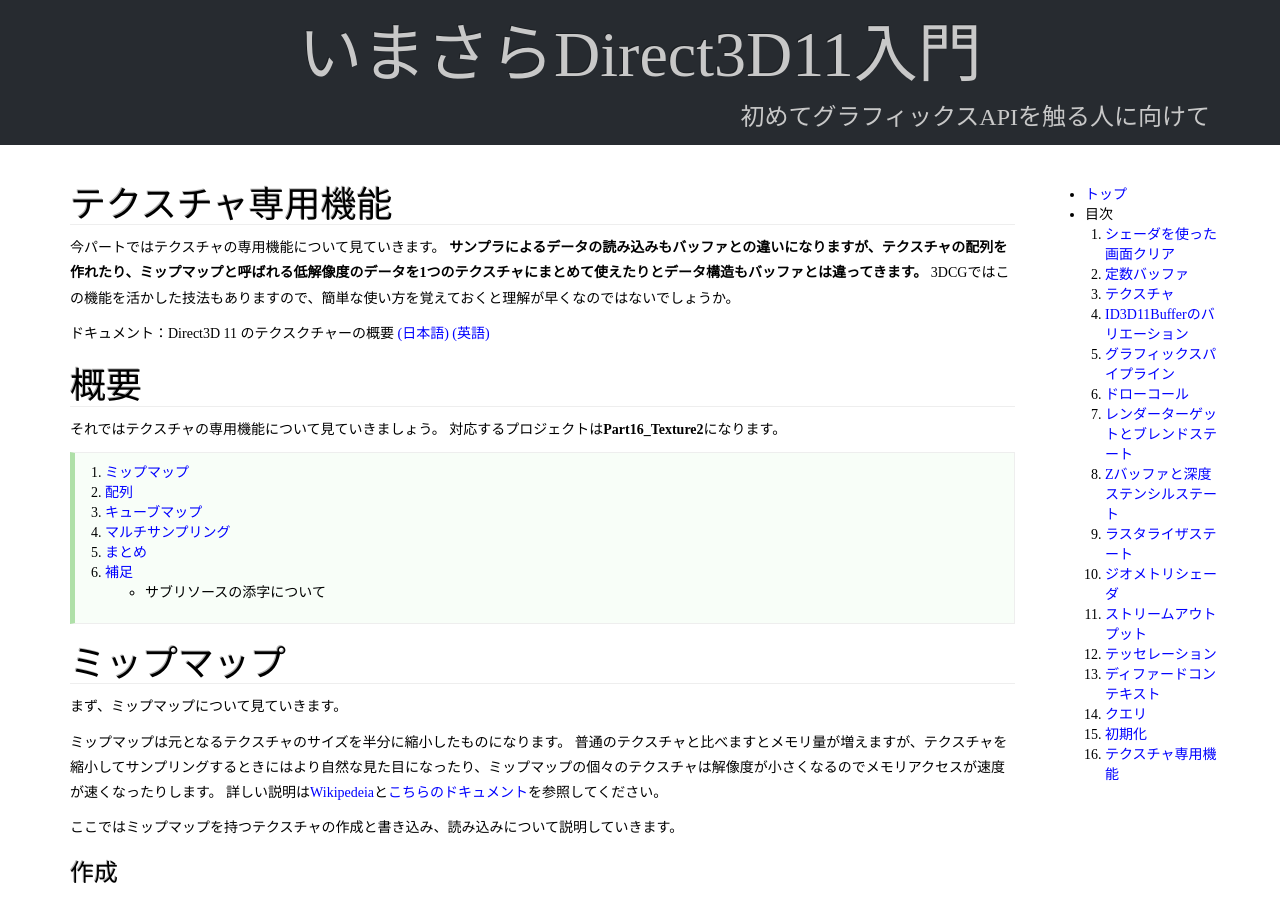
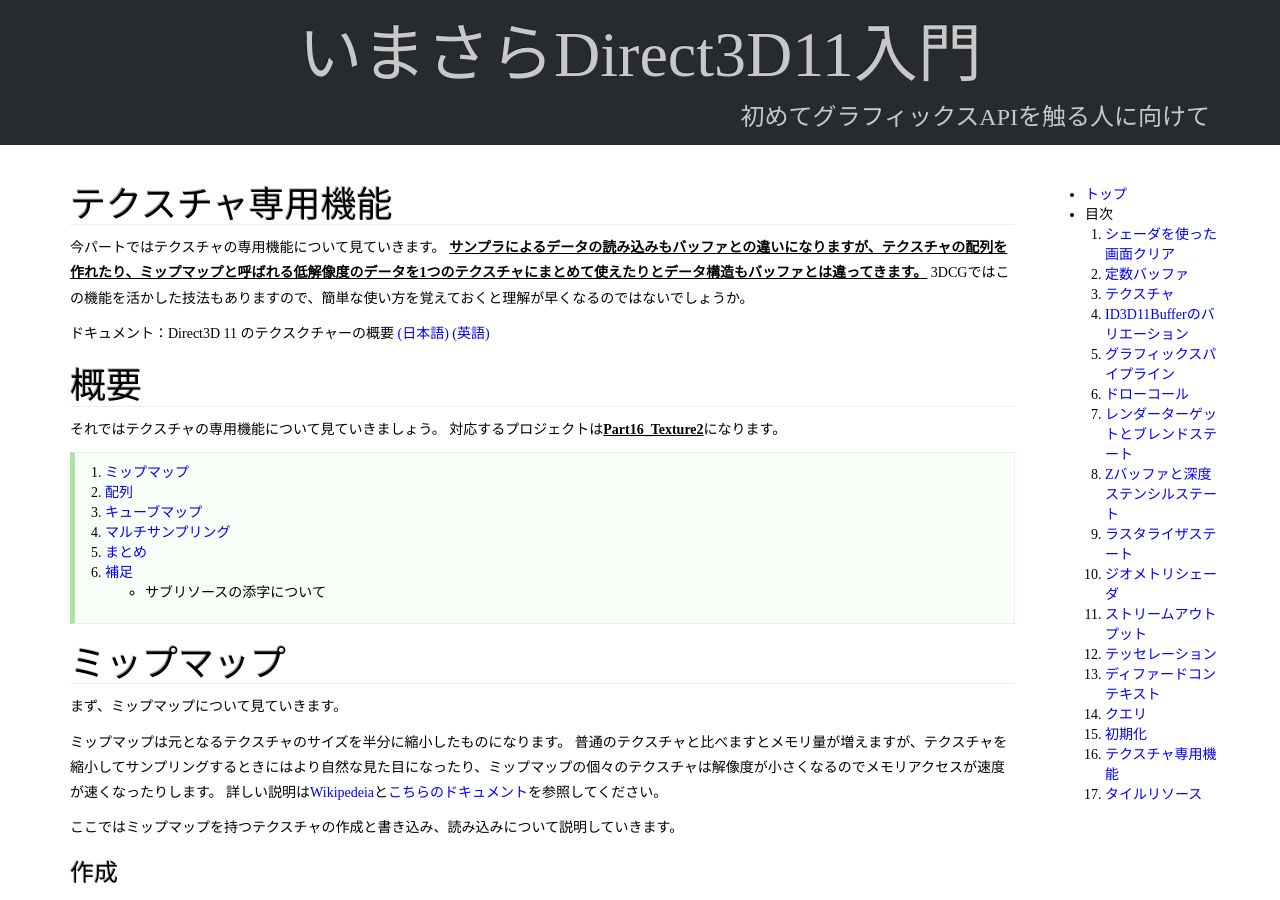
Before and after one commit to tositeru/ImasaraDX11, a Jekyll site: the page built from _posts/1016-05-15-texture2.markdown, in a window 1280 px wide and 900 px high. Built offline with Jekyll 4.4.1, drawn with Linux system fonts in a browser that asks for light colours.

Commit message:
Part17作成

```diff
--- a/_posts/1016-05-15-texture2.markdown
+++ b/_posts/1016-05-15-texture2.markdown
@@ -2,13 +2,13 @@
 layout: default
 title: "テクスチャ専用機能"
 categories: part
-description: ""
+description: "今パートではテクスチャの専用機能について見ていきます。"
 ---
 <h1 class="under-bar">テクスチャ専用機能</h1>
 
 今パートではテクスチャの専用機能について見ていきます。
-<b>サンプラによるデータの読み込みもバッファとの違いになりますが、テクスチャの配列を作れたり、ミップマップと呼ばれる低解像度のデータを1つのテクスチャにまとめて使えたりとデータ構造もバッファとは違ってきます。</b>
-3DCGではこの機能を活かした技法もありますので、簡単な使い方を覚えておくと理解が早くなのではないでしょうか。
+<span class="important">サンプラによるデータの読み込みもバッファとの違いになりますが、テクスチャの配列を作れたり、ミップマップと呼ばれる低解像度のデータを1つのテクスチャにまとめて使えたりとデータ構造もバッファとは違ってきます。</span>
+3DCGではこの機能を活かした技法もありますので、簡単な使い方を覚えておくと理解が早くなるのではないでしょうか。
 
 ドキュメント：Direct3D 11 のテクスクチャーの概要
 [(日本語)][TEXTURE_OVERVIEW_JP]
@@ -19,7 +19,7 @@
 
 <h1 class="under-bar">概要</h1>
 それではテクスチャの専用機能について見ていきましょう。
-対応するプロジェクトは<b>Part16_Texture2</b>になります。
+対応するプロジェクトは<span class="important">Part16_Texture2</span>になります。
 
 <div class="summary">
   <ol>
@@ -52,13 +52,13 @@
 
 <h3>作成</h3>
 
-<b>ミップマップを持つテクスチャを作るときは<l>D3D11_TEXTURE2D_DESC</l>の<l>MipLevels</l>に必要となるミップマップの数を指定します。</b>
+<span class="important">ミップマップを持つテクスチャを作るときは<span class="keyward">D3D11_TEXTURE2D_DESC</span>の<span class="keyward">MipLevels</span>に必要となるミップマップの数を指定します。</span>
 その他は今までのテクスチャの作成と同じです。
 ちなみにミップマップの各要素をミップレベルと呼びます。
 
 GPUに設定するときもシェーダリソースビューやアンオーダードアクセスビューを使用します。
-<b>ただし、アンオーダードアクセスビューを使うときはミップレベルの数分用意する必要があるので忘れないで下さい。</b>
-<b>シェーダリソースビューは1つのビューで全ミップレベルにアクセスできますが、作成時の設定で1つのミップマップにしかアクセス出来ないようにしたり、最大レベルを指定したり出来ます。</b>
+<span class="important">ただし、アンオーダードアクセスビューを使うときはミップレベルの数分用意する必要があるので忘れないで下さい。</span>
+<span class="important">シェーダリソースビューは1つのビューで全ミップレベルにアクセスできますが、作成時の設定で1つのミップマップにしかアクセス出来ないようにしたり、最大レベルを指定したり出来ます。</span>
 
 {% highlight c++ %}
 // Scene::initMipmap関数の一部
@@ -103,12 +103,12 @@
   <h3>ID3D11DeviceContext::GenerateMips</h3>
   <p>
     サンプルではアンオーダードアクセスビューを使って各ミップレベルの内容を書き込んでいました。
-    ですが、<l>ID3D11DeviceContext::GenerateMips</l>を使用すると、最上位のミップレベルの内容をもとに下層のミップレベルを自動生成することが出来ます。
+    ですが、<span class="keyward">ID3D11DeviceContext::GenerateMips</span>を使用すると、最上位のミップレベルの内容をもとに下層のミップレベルを自動生成することが出来ます。
     機能レベルによっては対応していないフォーマットがあるので注意してください。
-    <b><l>ID3D11DeviceContext::GenerateMips</l>を使用するときは<l>BindFlags</l>に<l>D3D11_BIND_RENDER_TARGET</l>と<l>D3D11_BIND_SHADER_RESOURCE</l>を指定した上で<l>MiscFlags</l>にD3D11_RESOURCE_MISC_GENERATE_MIPSを設定する必要があります。</b>
+    <span class="important"><span class="keyward">ID3D11DeviceContext::GenerateMips</span>を使用するときは<span class="keyward">BindFlags</span>に<span class="keyward">D3D11_BIND_RENDER_TARGET</span>と<span class="keyward">D3D11_BIND_SHADER_RESOURCE</span>を指定した上で<span class="keyward">MiscFlags</span>にD3D11_RESOURCE_MISC_GENERATE_MIPSを設定する必要があります。</span>
   </p>
   <p>
-    ドキュメント：<l>ID3D11DeviceContext::GenerateMips</l>
+    ドキュメント：<span class="keyward">ID3D11DeviceContext::GenerateMips</span>
     <a href="https://msdn.microsoft.com/ja-jp/library/ee419632(v=vs.85).aspx">(日本語)</a>
     <a href="https://msdn.microsoft.com/en-us/library/windows/desktop/ff476426(v=vs.85).aspx">(英語)</a>
   </p>
@@ -116,7 +116,7 @@
 
 <h3>書き込み</h3>
 各ミップレベルへの書き込みを行うシェーダは以下のようになります。
-<b>と言いましても、今までのRWTexture2Dと変わりません。</b>
+<span class="important">と言いましても、今までのRWTexture2Dと変わりません。</span>
 GPUへの設定も変わりません。書き込みたいミップレベルのアンオーダードアクセスビューを設定するのを忘れないようにするだけです。
 
 {% highlight hlsl %}
@@ -155,8 +155,8 @@
 
 ミップマップの読み込みは少し異なります。
 
-サンプラを使う場合は<l>SampleLevel</l>の第3引数に読み込みたいミップレベルを指定します。
-<b>添字を使った場合は<l>mips.Operator[][]</l>を使用します。</b>
+サンプラを使う場合は<span class="keyward">SampleLevel</span>の第3引数に読み込みたいミップレベルを指定します。
+<span class="important">添字を使った場合は<span class="keyward">mips.Operator[][]</span>を使用します。</span>
 使い方は下のコードを参考にしてください。
 
 ドキュメント：
@@ -212,13 +212,13 @@
 この配列は文字通りの配列で、テクスチャは配列を作ることが出来ます。
 
 <h3>作成</h3>
-<b>配列を持つテクスチャを作るには<l>D3D11_TEXTURE2D_DESC</l>の<l>ArraySize</l>に配列の要素数を指定するだけできます。</b>
+<span class="important">配列を持つテクスチャを作るには<span class="keyward">D3D11_TEXTURE2D_DESC</span>の<span class="keyward">ArraySize</span>に配列の要素数を指定するだけできます。</span>
 配列でないテクスチャを作るときは必ず１を指定してください。
 
-<b>後、ミップマップと異なりアンオーダードアクセスビューは１つで全要素にアクセスできます。</b>
+<span class="important">後、ミップマップと異なりアンオーダードアクセスビューは１つで全要素にアクセスできます。</span>
 シェーダリソースビューはミップマップと同じで１つで全要素にアクセス可能です。
 
-<b>補足ですが、配列とミップマップは同時作成することが可能ですので必要に応じて設定を行ってください。</b>
+<span class="important">補足ですが、配列とミップマップは同時作成することが可能ですので必要に応じて設定を行ってください。</span>
 
 {% highlight c++ %}
 // Scene::initArrayの一部
@@ -259,10 +259,10 @@
 
 <h3>書き込み</h3>
 
-<b>配列に書き込む際は座標に加えて書き込み先の要素の添字を指定します。</b>
+<span class="important">配列に書き込む際は座標に加えて書き込み先の要素の添字を指定します。</span>
 
-例えば<l>RWTexture2D</l>の場合なら<l>uint3</l>を使ってアクセスします。
-<b><l>uint3.xy</l>でテクスチャの座標を、<l>uint3.z</l>で配列の添字を指定します。</b>
+例えば<span class="keyward">RWTexture2D</span>の場合なら<span class="keyward">uint3</span>を使ってアクセスします。
+<span class="important"><span class="keyward">uint3.xy</span>でテクスチャの座標を、<span class="keyward">uint3.z</span>で配列の添字を指定します。</span>
 
 {% highlight hlsl %}
 cbuffer Param :register(b0)
@@ -292,7 +292,7 @@
 {% endhighlight %}
 
 <h3>読み込み</h3>
-<b>配列の読み込みも書き込みと同じく、座標と配列の添字を指定することでアクセスできます。</b>
+<span class="important">配列の読み込みも書き込みと同じく、座標と配列の添字を指定することでアクセスできます。</span>
 
 {% highlight hlsl %}
 // CSArrayRead.hlsl
@@ -336,16 +336,16 @@
 次はキューブマップについて見ていきます。
 
 キューブマップは[環境マッピング][ENV_MAP]という鏡などの映り込みや周囲の環境光を再現するときによく使われるものです。
-<b>キューブマップ自体のデータ構造はテクスチャ配列と変わりません。ですがデータの並びに意味があります。</b>
+<span class="important">キューブマップ自体のデータ構造はテクスチャ配列と変わりません。ですがデータの並びに意味があります。</span>
 0番目はX軸方向の環境を,1番目は-X軸方向の環境,2番目はy軸方向の環境を...といった感じです。
 
 [ENV_MAP]:https://ja.wikipedia.org/wiki/%E7%92%B0%E5%A2%83%E3%83%9E%E3%83%83%E3%83%94%E3%83%B3%E3%82%B0
 
-<b>もちろんキューブマップも配列やミップマップを持つことができます。</b>
+<span class="important">もちろんキューブマップも配列やミップマップを持つことができます。</span>
 
 <h3>作成</h3>
-<b>キューブマップを作成するときは<l>ArraySize</l>に6を指定します。</b>
-<b>配列の場合は6の倍数になるようにします。</b>
+<span class="important">キューブマップを作成するときは<span class="keyward">ArraySize</span>に6を指定します。</span>
+<span class="important">配列の場合は6の倍数になるようにします。</span>
 
 {% highlight c++ %}
 // Scene::initCubemap関数
@@ -417,11 +417,11 @@
 }
 {% endhighlight %}
 
-<b>上の<l>SV_RenderTargetArrayIndex</l>がもっとも重要な部分になります。</b>
-<b>レンダーターゲットにはテクスチャ配列を指定することが出来ますが、何もしなければ０番目の要素にしか書き込みができません。</b>
-<b>それを防ぐために<l>SV_RenderTargetArrayIndex</l>を指定した変数に書き込みたい要素の添字を指定します。</b>
+<span class="important">上の<span class="keyward">SV_RenderTargetArrayIndex</span>がもっとも重要な部分になります。</span>
+<span class="important">レンダーターゲットにはテクスチャ配列を指定することが出来ますが、何もしなければ０番目の要素にしか書き込みができません。</span>
+<span class="important">それを防ぐために<span class="keyward">SV_RenderTargetArrayIndex</span>を指定した変数に書き込みたい要素の添字を指定します。</span>
 
-ドキュメント：<l>SV_RenderTargetArrayIndex</l>
+ドキュメント：<span class="keyward">SV_RenderTargetArrayIndex</span>
 [(日本語)][Semantics_JP]
 [(英語)][Semantics_EN]
 
@@ -431,7 +431,7 @@
 <h3>読み込み</h3>
 
 キューブマップの読み込みは他のものとは大きく異なります。
-<b>読み込みはサンプラのみで、UV座標ではなく方向を表す<l>float3</l>でサンプリングする場所を指定します。</b>
+<span class="important">読み込みはサンプラのみで、UV座標ではなく方向を表す<span class="keyward">float3</span>でサンプリングする場所を指定します。</span>
 このことからキューブマップを環境マッピングを行うのに特化したものといえるでしょう。
 
 {% highlight hlsl %}
@@ -474,11 +474,11 @@
 
 <h3>作成</h3>
 
-マルチサンプリングテクスチャの作るには<l>D3D11_TEXTURE2D_DESC</l>の<l>SampleDesc</l>を使用します。
-<l>SampleDesc</l>はメンバに<l>Count(サンプリング数)</l>と<l>Quality(品質)</l>の２つ持っています。
-<b><l>Quality</l>はGPUによっては使用できる値が異なりますので、必ず<l>ID3D11Device::CheckMultisampleQualityLevels</l>で使えるか確認してください。</b>
+マルチサンプリングテクスチャの作るには<span class="keyward">D3D11_TEXTURE2D_DESC</span>の<span class="keyward">SampleDesc</span>を使用します。
+<span class="keyward">SampleDesc</span>はメンバに<span class="keyward">Count(サンプリング数)</span>と<span class="keyward">Quality(品質)</span>の２つ持っています。
+<span class="important"><span class="keyward">Quality</span>はGPUによっては使用できる値が異なりますので、必ず<span class="keyward">ID3D11Device::CheckMultisampleQualityLevels</span>で使えるか確認してください。</span>
 
-ドキュメント：<l>ID3D11Device::CheckMultisampleQualityLevels</l>
+ドキュメント：<span class="keyward">ID3D11Device::CheckMultisampleQualityLevels</span>
 [(日本語)][CheckMultisampleQualityLevels_JP]
 [(英語)][CheckMultisampleQualityLevels_EN]
 
@@ -510,9 +510,9 @@
 }
 {% endhighlight %}
 
-<b>作成後、アンチエイリアスを適応するには<l>ID3D11DeviceContext::ResolveSubresource</l>を使用し他のマルチサンプリングではないテクスチャへコピーを行います。</b>
+<span class="important">作成後、アンチエイリアスを適応するには<span class="keyward">ID3D11DeviceContext::ResolveSubresource</span>を使用し他のマルチサンプリングではないテクスチャへコピーを行います。</span>
 
-ドキュメント：<l>ID3D11DeviceContext::ResolveSubresource</l>
+ドキュメント：<span class="keyward">ID3D11DeviceContext::ResolveSubresource</span>
 [(日本語)][ResolveSubresource_JP]
 [(英語)][ResolveSubresource_EN]
 
@@ -538,9 +538,9 @@
 <div class="supplemental">
   <h3>サブリソースの添字について</h3>
   <p>
-    <l>ID3D11DeviceContext</l>のコピー関数のいくつかやマップ関数にサブリソースを指定する引数がありました。
+    <span class="keyward">ID3D11DeviceContext</span>のコピー関数のいくつかやマップ関数にサブリソースを指定する引数がありました。
     サブリソースはメインのリソースと今回見てきたミップマップや配列の各要素を指します。
-    <b>サブリソースも添字でアクセスし、その並び順はミップマップを優先したものとなりますので使うときは注意してください。</b>
+    <span class="important">サブリソースも添字でアクセスし、その並び順はミップマップを優先したものとなりますので使うときは注意してください。</span>
     {% highlight c++ %}
 //ミップレベル3,要素数が2の配列を持つテクスチャのサブリソースの添字一覧
 int miplevel0_array0 = 0;
@@ -558,7 +558,7 @@
     <tr>
       <td class="left"><a href="{% if site.github.url %}{{ site.github.url }}{% else %}{{ "/" | prepend: site.url }}{% endif %}part/initialize">＜前</a></td>
       <td class="center"><a href="{% if site.github.url %}{{ site.github.url }}{% else %}{{ "/" | prepend: site.url }}{% endif %}">トップ</a></td>
-      <td class="right"><a href="{% if site.github.url %}{{ site.github.url }}{% else %}{{ "/" | prepend: site.url }}{% endif %}part/texture2">次＞</a></td>
+      <td class="right"><a href="{% if site.github.url %}{{ site.github.url }}{% else %}{{ "/" | prepend: site.url }}{% endif %}part/tile-resource">次＞</a></td>
     </tr>
   </tbody>
 </table>
--- a/index.html
+++ b/index.html
@@ -26,6 +26,10 @@
     コンパイルできない場合は各プロジェクトのプロパティを開き、<br>
     (全般) -> (ターゲットプラットホーム)の項目をインストールしたWindows 10 SDKに合わせてください。
   </p>
+  <p>
+    各サンプルの操作方法はScene::onKeyUp関数の中を参考にしてください。
+    基本的にZキーでモードの切替となっています。
+  </p>
 </section>
 <section>
   <h1 class="under-bar">目次</h1>
```
Also changed, not shown: _posts/1016-05-16-tile-resource.markdown (added, +533 -0 lines).
